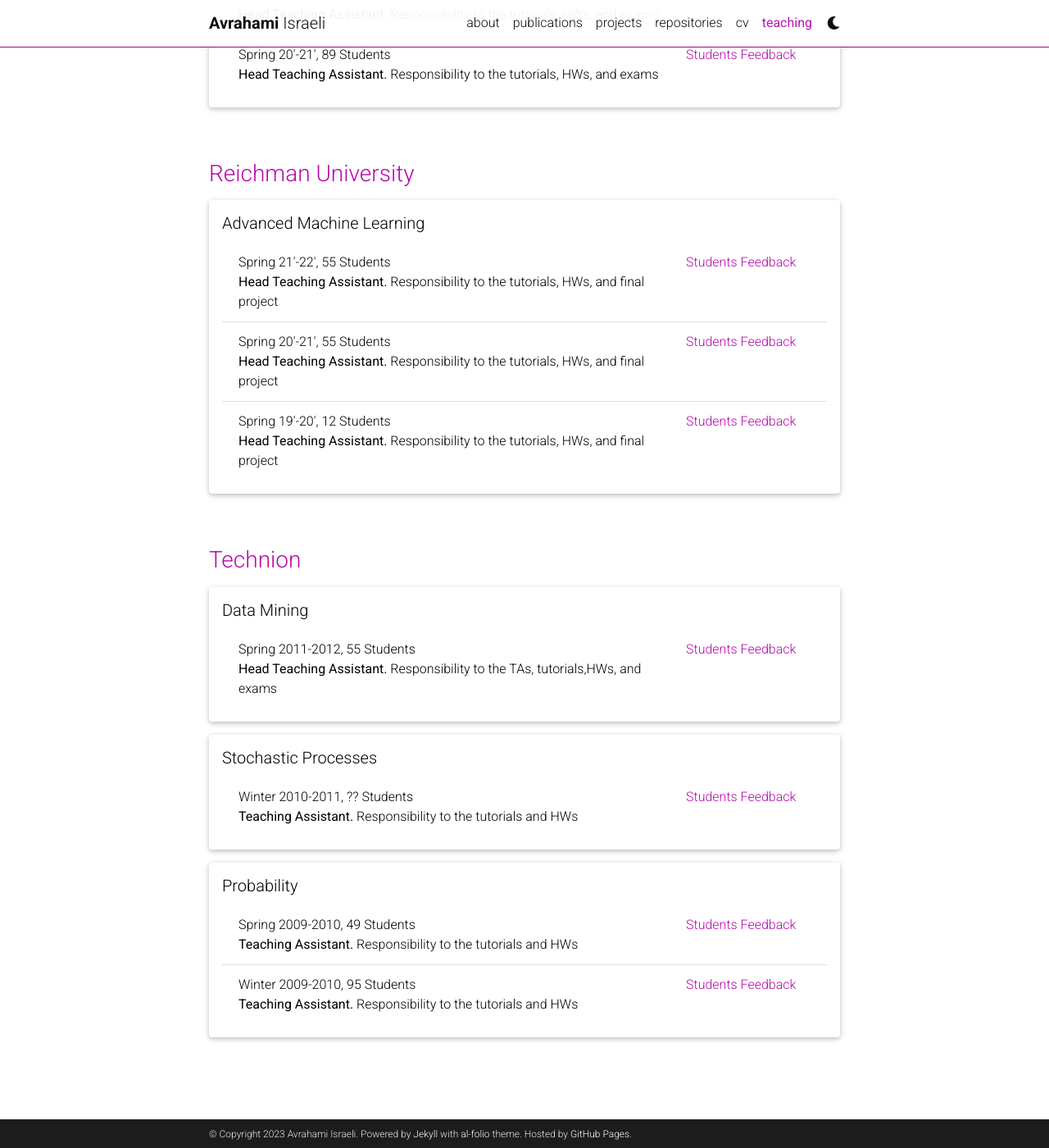
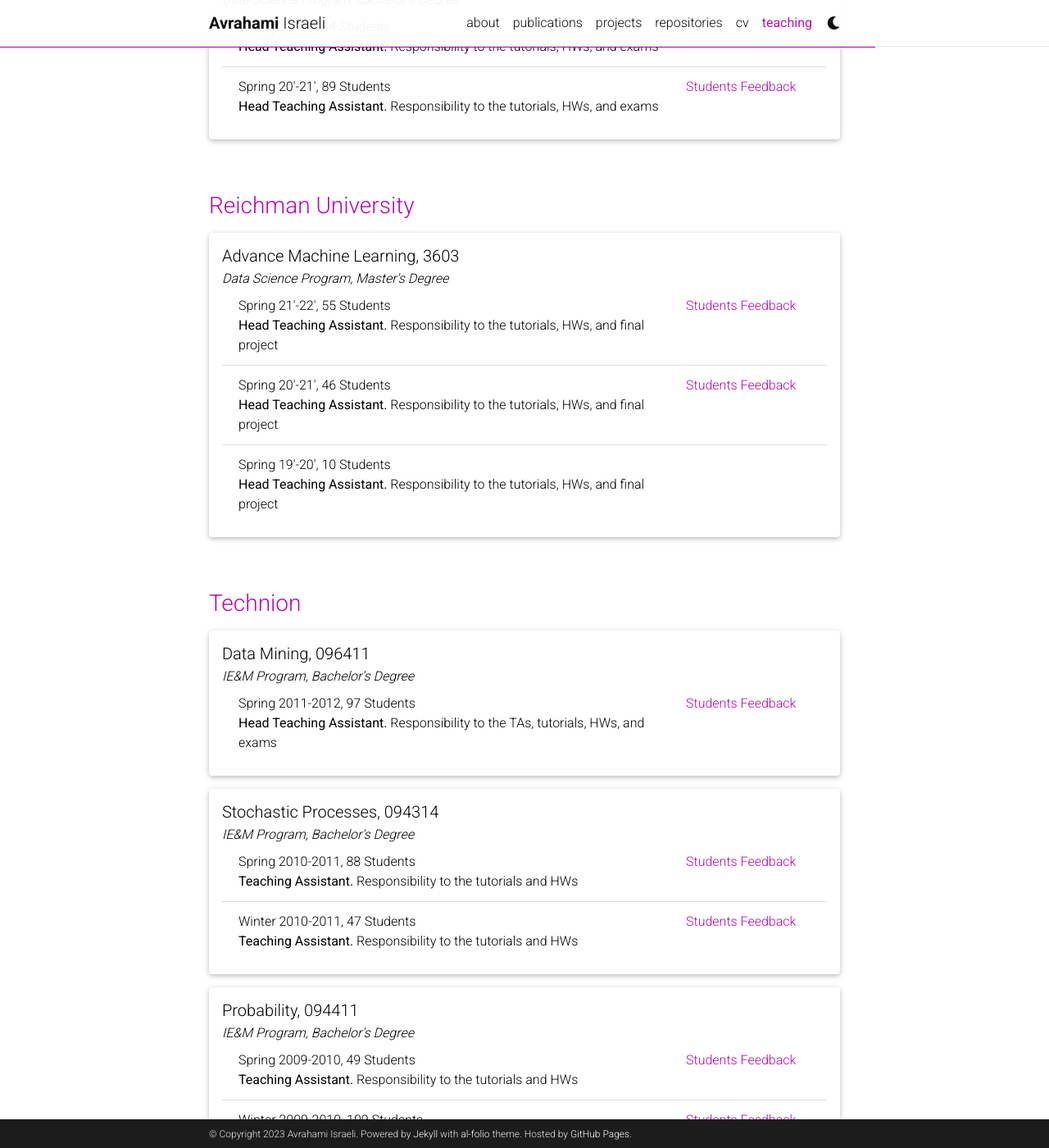
Before and after one commit to abrahami/abrahami.github.io, a Jekyll site: the page built from _pages/teaching.md, in a window 1280 px wide and 1400 px high, scrolled down 825 px. Shown: the whole window at 82% size. Built offline with Jekyll 4.4.1, drawn with Linux system fonts in a browser that asks for light colours; comment, search, counter and statistics services are not loaded; a style sheet for code colours, icons or effects is not loaded; some of the changed text lies outside the part shown.

Commit message:
Editing the teaching part
Adding all the feedback files needed

```diff
--- a/_pages/teaching.md
+++ b/_pages/teaching.md
@@ -2,7 +2,7 @@
 layout: page
 permalink: /teaching/
 title: teaching
-description: I love teaching 🤓 Despite its demanding nature in terms of time investment, I have persistently engaged in teaching over years.
+description: I love teaching 🤓 Despite its demanding nature in terms of time investment, I have persistently engaged in teaching over years. I tech various courses realted to data sciecne, in undergraduate and graduate programs.
 to_publish: true
 nav: true
 nav_order: 5
@@ -16,8 +16,8 @@ nav_order: 5
   <div class="p-3">
     <div class="row">
       <div class="col-sm-10">
-        <h5 id="AdvancedStats" class="card-title">Advanced Statistics</h5>
-        <!--<h6 class="card-subtitle font-italic">Fall 2022 and Spring 2023: Head UTA</h6>-->
+        <h5 id="AdvancedStats" class="card-title">Advanced Statistics, 382.1.2201</h5>
+        <h6 class="card-subtitle font-italic">Data Science Program, Bachelor's Degree</h6>
       </div>
     </div>
     <ul class="card-text font-weight-light list-group list-group-flush">
@@ -27,7 +27,7 @@ nav_order: 5
             Winter 22'-23', 83 Students <br> <b>Lecturer.</b> Full responsibility to the course content, TAs, and exams
           </div>
           <div class="col-sm-3">
-            <a href="assets\teaching_feedbacks\Survey_english_stats_2023.xls" download>Students Feedback</a>
+            <a href="../assets/teaching_feedbacks/stats_winter_2023.xls" download>Students Feedback</a>
           </div>
         </div>
       </li>
@@ -37,7 +37,7 @@ nav_order: 5
             Winter 21'-22', 74 Students <br> <b>Lecturer.</b> Full responsibility to the course content, TAs, and exams
           </div>
           <div class="col-sm-3">
-            <a href="assets\teaching_feedbacks\Survey_english_stats_2023.xls" download>Students Feedback</a>
+            <a href="../assets/teaching_feedbacks/stats_winter_2022.xls" download>Students Feedback</a>
           </div>
         </div>
       </li>
@@ -50,7 +50,8 @@ nav_order: 5
   <div class="p-3">
     <div class="row">
       <div class="col-sm-10">
-        <h5 id="StatsSoftwareEngineers" class="card-title">Statistics For Software Engineers</h5>
+        <h5 id="StatsSoftwareEngineers" class="card-title">Statistics For Software Engineers, 372.1.3071</h5>
+        <h6 class="card-subtitle font-italic">Software Engineering Program, Bachelor's Degree</h6>
       </div>
     </div>
     <ul class="card-text font-weight-light list-group list-group-flush">
@@ -60,7 +61,7 @@ nav_order: 5
             Spring 20'-21', 107 Students <br> <b>Head Teaching Assistant.</b> Responsibility to the tutorials, HWs, and exams
           </div>
           <div class="col-sm-3">
-            <a href="assets\teaching_feedbacks\Survey_english_stats_2023.xls" download>Students Feedback</a>
+            <a href="../assets/teaching_feedbacks/stats_spring_2021.xls" download>Students Feedback</a>
           </div>
         </div>
       </li>
@@ -70,7 +71,7 @@ nav_order: 5
             Spring 19'-20', 117 Students <br> <b>Lecturer.</b> Full responsibility to the course content, TAs, and exams
           </div>
           <div class="col-sm-3">
-            <a href="assets\teaching_feedbacks\Survey_english_stats_2023.xls" download>Students Feedback</a>
+            <a href="../assets/teaching_feedbacks/stats_spring_2020.xls" download>Students Feedback</a>
           </div>
         </div>
       </li>
@@ -83,7 +84,8 @@ nav_order: 5
   <div class="p-3">
     <div class="row">
       <div class="col-sm-10">
-        <h5 id="SNA" class="card-title">Social Network Analysis</h5>
+        <h5 id="SNA" class="card-title">Social Network Analysis, 372.1.4405</h5>
+        <h6 class="card-subtitle font-italic">Data Science Program, Bachelor's Degree</h6>
       </div>
     </div>
     <ul class="card-text font-weight-light list-group list-group-flush">
@@ -92,9 +94,7 @@ nav_order: 5
           <div class="col-sm-9">
             Spring 22'-23', 84 Students <br> <b>Head Teaching Assistant.</b> Responsibility to the tutorials, HWs, and exams
           </div>
-          <div class="col-sm-3">
-            <a href="assets\teaching_feedbacks\Survey_english_stats_2023.xls" download>Students Feedback</a>
-          </div>
+          <!-- ADD Feedback after the survey! -->
         </div>
       </li>
       <li class="list-group-item">
@@ -103,7 +103,7 @@ nav_order: 5
             Spring 20'-21', 89 Students <br> <b>Head Teaching Assistant.</b> Responsibility to the tutorials, HWs, and exams
           </div>
           <div class="col-sm-3">
-            <a href="assets\teaching_feedbacks\Survey_english_stats_2023.xls" download>Students Feedback</a>
+            <a href="../assets/teaching_feedbacks/sna_spring_2021.xls" download>Students Feedback</a>
           </div>
         </div>
       </li>
@@ -120,8 +120,8 @@ nav_order: 5
   <div class="p-3">
     <div class="row">
       <div class="col-sm-10">
-        <h5 id="AdvancedML" class="card-title">Advanced Machine Learning</h5>
-        <!--<h6 class="card-subtitle font-italic">Fall 2022 and Spring 2023: Head UTA</h6>-->
+        <h5 id="AdvanceML" class="card-title">Advance Machine Learning, 3603</h5>
+        <h6 class="card-subtitle font-italic">Data Science Program, Master's Degree</h6>
       </div>
     </div>
     <ul class="card-text font-weight-light list-group list-group-flush">
@@ -131,28 +131,26 @@ nav_order: 5
             Spring 21'-22', 55 Students <br> <b>Head Teaching Assistant.</b> Responsibility to the tutorials, HWs, and final project
           </div>
           <div class="col-sm-3">
-            <a href="assets\teaching_feedbacks\Survey_english_stats_2023.xls" download>Students Feedback</a>
+            <a href="../assets/teaching_feedbacks/advance_ml_2022.pdf" download>Students Feedback</a>
           </div>
         </div>
       </li>
       <li class="list-group-item">
         <div class="row">
           <div class="col-sm-9">
-            Spring 20'-21', 55 Students <br> <b>Head Teaching Assistant.</b> Responsibility to the tutorials, HWs, and final project
+            Spring 20'-21', 46 Students <br> <b>Head Teaching Assistant.</b> Responsibility to the tutorials, HWs, and final project
           </div>
           <div class="col-sm-3">
-            <a href="assets\teaching_feedbacks\Survey_english_stats_2023.xls" download>Students Feedback</a>
+            <a href="../assets/teaching_feedbacks/advance_ml_2021.pdf" download>Students Feedback</a>
           </div>
         </div>
       </li>
       <li class="list-group-item">
         <div class="row">
           <div class="col-sm-9">
-            Spring 19'-20', 12 Students <br> <b>Head Teaching Assistant.</b> Responsibility to the tutorials, HWs, and final project
+            Spring 19'-20', 10 Students <br> <b>Head Teaching Assistant.</b> Responsibility to the tutorials, HWs, and final project
           </div>
-          <div class="col-sm-3">
-            <a href="assets\teaching_feedbacks\Survey_english_stats_2023.xls" download>Students Feedback</a>
-          </div>
+          <!-- No feedback - COVID19 -->
         </div>
       </li>
     </ul>
@@ -168,17 +166,18 @@ nav_order: 5
   <div class="p-3">
     <div class="row">
       <div class="col-sm-10">
-        <h5 id="dataMining" class="card-title">Data Mining</h5>
+        <h5 id="dataMining" class="card-title">Data Mining, 096411</h5>
+        <h6 class="card-subtitle font-italic">IE&M Program, Bachelor's Degree</h6>
       </div>
     </div>
     <ul class="card-text font-weight-light list-group list-group-flush">
       <li class="list-group-item">
         <div class="row">
           <div class="col-sm-9">
-            Spring 2011-2012, 55 Students <br> <b>Head Teaching Assistant.</b> Responsibility to the TAs, tutorials,HWs, and exams
+            Spring 2011-2012, 97 Students <br> <b>Head Teaching Assistant.</b> Responsibility to the TAs, tutorials, HWs, and exams
           </div>
           <div class="col-sm-3">
-            <a href="assets\teaching_feedbacks\Survey_english_stats_2023.xls" download>Students Feedback</a>
+            <a href="../assets/teaching_feedbacks/dm_spring_2012.pdf" download>Students Feedback</a>
           </div>
         </div>
       </li>
@@ -191,17 +190,28 @@ nav_order: 5
   <div class="p-3">
     <div class="row">
       <div class="col-sm-10">
-        <h5 id="stochastics" class="card-title">Stochastic Processes</h5>
+        <h5 id="stochastics" class="card-title">Stochastic Processes, 094314</h5>
+        <h6 class="card-subtitle font-italic">IE&M Program, Bachelor's Degree</h6>
       </div>
     </div>
     <ul class="card-text font-weight-light list-group list-group-flush">
       <li class="list-group-item">
         <div class="row">
           <div class="col-sm-9">
-            Winter 2010-2011, ?? Students <br> <b>Teaching Assistant.</b> Responsibility to the tutorials and HWs
+            Spring 2010-2011, 88 Students <br> <b>Teaching Assistant.</b> Responsibility to the tutorials and HWs
           </div>
           <div class="col-sm-3">
-            <a href="assets\teaching_feedbacks\Survey_english_stats_2023.xls" download>Students Feedback</a>
+            <a href="../assets/teaching_feedbacks/stochastics_spring_2011.pdf" download>Students Feedback</a>
+          </div>
+        </div>
+      </li>
+      <li class="list-group-item">
+        <div class="row">
+          <div class="col-sm-9">
+            Winter 2010-2011, 47 Students <br> <b>Teaching Assistant.</b> Responsibility to the tutorials and HWs
+          </div>
+          <div class="col-sm-3">
+            <a href="../assets/teaching_feedbacks/stochastics_winter_2011.pdf" download>Students Feedback</a>
           </div>
         </div>
       </li>
@@ -214,7 +224,8 @@ nav_order: 5
   <div class="p-3">
     <div class="row">
       <div class="col-sm-10">
-        <h5 id="probability" class="card-title">Probability</h5>
+        <h5 id="probability" class="card-title">Probability, 094411</h5>
+        <h6 class="card-subtitle font-italic">IE&M Program, Bachelor's Degree</h6>
       </div>
     </div>
     <ul class="card-text font-weight-light list-group list-group-flush">
@@ -224,17 +235,17 @@ nav_order: 5
             Spring 2009-2010, 49 Students <br> <b>Teaching Assistant.</b> Responsibility to the tutorials and HWs
           </div>
           <div class="col-sm-3">
-            <a href="assets\teaching_feedbacks\Survey_english_stats_2023.xls" download>Students Feedback</a>
+            <a href="../assets/teaching_feedbacks/probability_spring_2010.pdf" download>Students Feedback</a>
           </div>
         </div>
       </li>
       <li class="list-group-item">
         <div class="row">
           <div class="col-sm-9">
-            Winter 2009-2010, 95 Students <br> <b>Teaching Assistant.</b> Responsibility to the tutorials and HWs
+            Winter 2009-2010, 109 Students <br> <b>Teaching Assistant.</b> Responsibility to the tutorials and HWs
           </div>
           <div class="col-sm-3">
-            <a href="assets\teaching_feedbacks\Survey_english_stats_2023.xls" download>Students Feedback</a>
+            <a href="../assets/teaching_feedbacks/probability_winter_2010.pdf" download>Students Feedback</a>
           </div>
         </div>
       </li>
```
Also changed, not shown: 13 other files.
